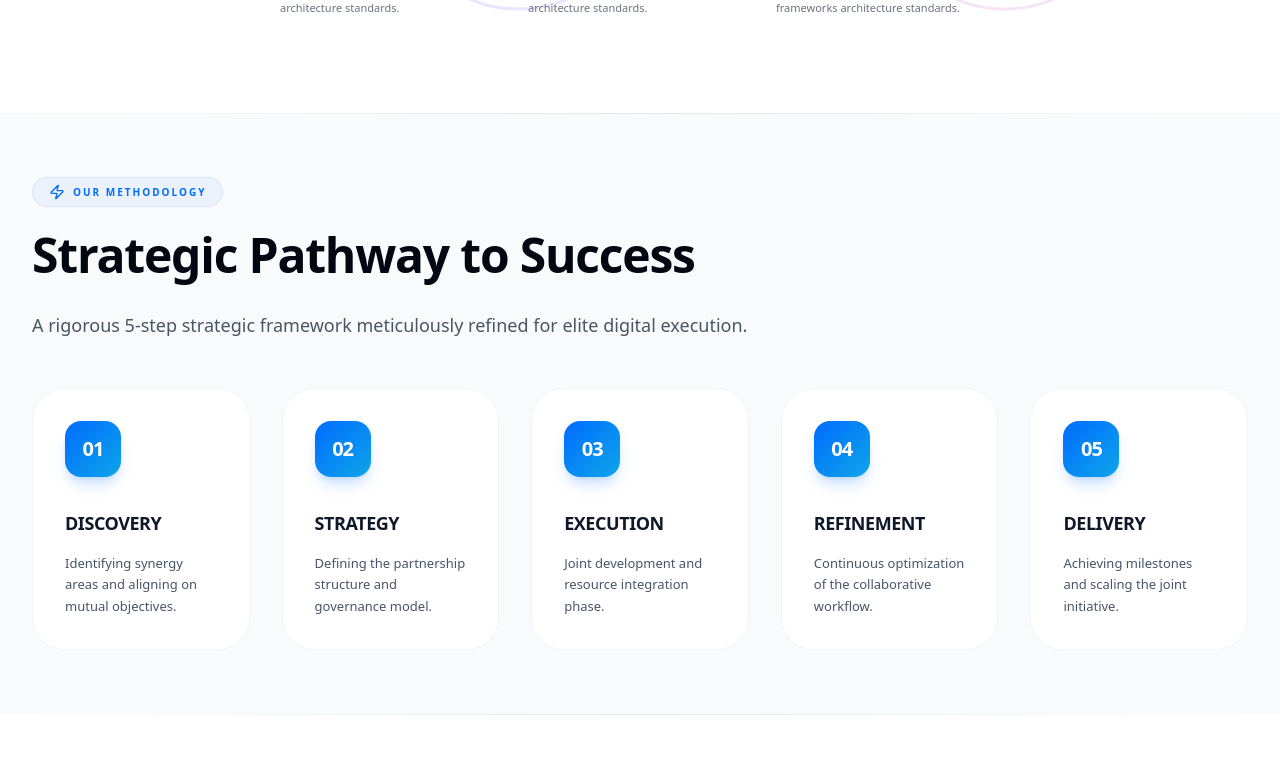
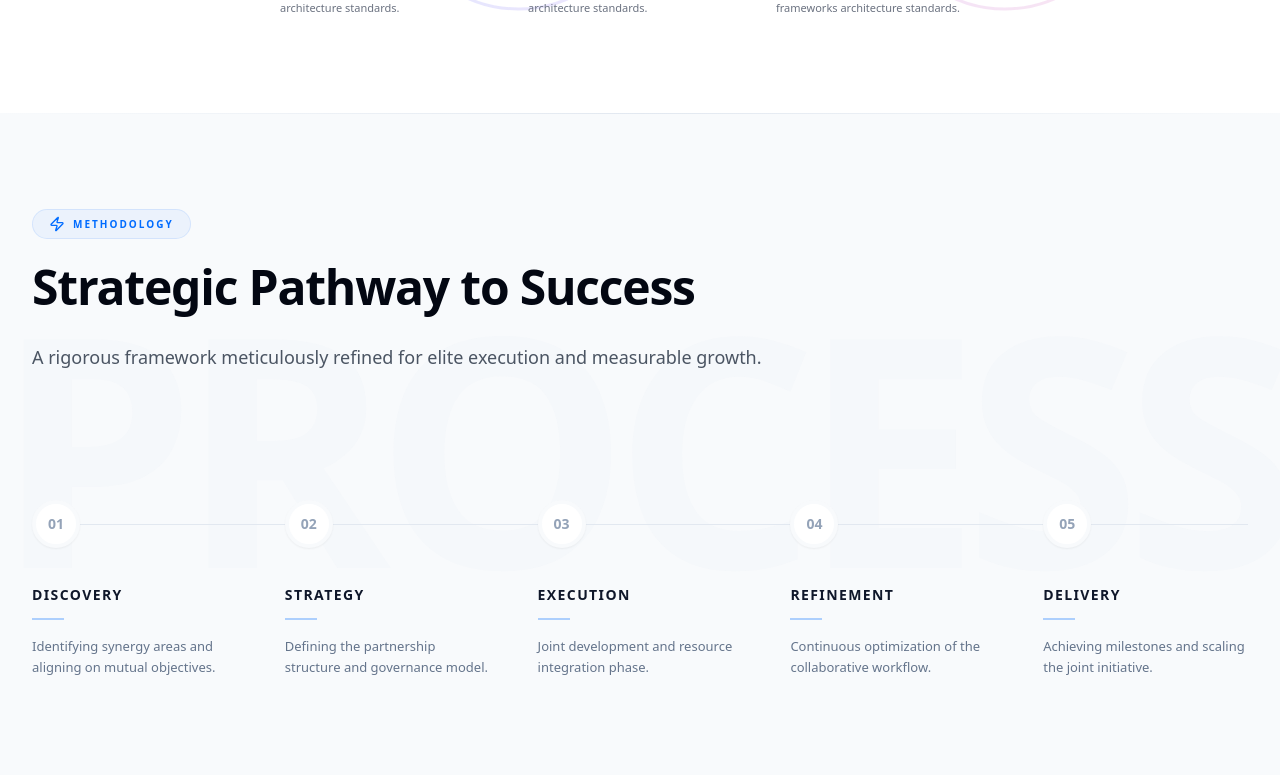
Before and after one commit to Aashra55/Corelyn, a Next.js app: page /services/collaborative-program in a window 1280 px wide. Shown: the part 2045-2820 px from the top of the page. Built offline with nearby package versions, Linux system fonts and the light colour scheme.

Commit message:
Update ServiceTemplate.jsx

```diff
--- a/Components/ServiceTemplate.jsx
+++ b/Components/ServiceTemplate.jsx
@@ -394,35 +394,60 @@ export default function ServiceTemplate({ data }) {
                 </div>
             </section>
 
-            {/* 4. Strategic Framework - ALTERNATED TO GREY BG */}
-            <section className="py-12 md:py-16 bg-gray-50 relative overflow-hidden">
-                <div className="absolute inset-x-0 top-0 h-px bg-gradient-to-r from-transparent via-gray-200 to-transparent" />
-                <div className="max-w-7xl mx-auto px-6 lg:px-8">
+            {/* 4. Strategic Framework - REFINED TIMELINE */}
+            <section className="py-24 bg-slate-50 relative overflow-hidden">
+                <div className="absolute inset-x-0 top-0 h-px bg-gradient-to-r from-transparent via-slate-200 to-transparent" />
+
+                {/* Background Text Accent */}
+                <div className="absolute top-1/2 left-1/2 -translate-x-1/2 -translate-y-1/2 text-[15rem] md:text-[20rem] font-black text-slate-200/30 select-none pointer-events-none uppercase tracking-tighter opacity-50">
+                    Process
+                </div>
+
+                <div className="max-w-7xl mx-auto px-6 lg:px-8 relative z-10">
+                    <div className="flex flex-col md:flex-row md:items-end justify-between gap-8 mb-20">
                         <SectionHeader
-                        subtitle="Our Methodology"
+                            subtitle="Methodology"
                             title="Strategic Pathway to Success"
-                        description="A rigorous 5-step strategic framework meticulously refined for elite digital execution."
+                            description="A rigorous framework meticulously refined for elite execution and measurable growth."
                         />
+                    </div>
 
-                    <div className="grid md:grid-cols-5 gap-6 lg:gap-8">
+                    <div className="relative">
+                        {/* Connecting Line (Desktop) */}
+                        <div className="absolute top-6 left-0 w-full h-px bg-slate-200 hidden md:block" />
+
+                        <div className="grid grid-cols-1 md:grid-cols-5 gap-12 relative">
                             {process.map((step, index) => (
                                 <motion.div
                                     key={index}
                                     initial={{ opacity: 0, y: 20 }}
                                     whileInView={{ opacity: 1, y: 0 }}
                                     viewport={{ once: true }}
-                                transition={{ delay: index * 0.1 }}
+                                    transition={{ duration: 0.5, delay: index * 0.1 }}
                                     className="relative group"
                                 >
-                                <div className="h-full p-8 rounded-[2rem] bg-white border border-slate-100 hover:border-[#006cff]/20 hover:bg-white hover:shadow-xl transition-all duration-500 flex flex-col items-center md:items-start text-center md:text-left">
-                                    <div className="w-14 h-14 rounded-2xl bg-gradient-to-br from-[#006cff] to-sky-500 shadow-lg shadow-[#006cff]/20 flex items-center justify-center mb-8 transform group-hover:scale-110 transition-transform duration-500">
-                                        <span className="text-xl font-black text-white tracking-tighter">{step.step}</span>
+                                    {/* Step Number Circle */}
+                                    <div className="relative z-20 mb-10">
+                                        <div className="w-12 h-12 rounded-full bg-white border-4 border-slate-50 flex items-center justify-center shadow-sm group-hover:shadow-lg group-hover:border-[#006cff]/10 transition-all duration-500">
+                                            <span className="text-sm font-black text-slate-400 group-hover:text-[#006cff] transition-colors">{step.step}</span>
                                         </div>
-                                    <h4 className="text-lg font-bold text-slate-900 mb-4 tracking-tight uppercase">{step.title}</h4>
-                                    <p className="text-slate-600 text-[13px] leading-relaxed font-medium">{step.description}</p>
                                     </div>
+
+                                    <div className="space-y-4">
+                                        <h4 className="text-sm font-black text-slate-900 uppercase tracking-widest leading-none">
+                                            {step.title}
+                                        </h4>
+                                        <div className="w-8 h-[2px] bg-[#006cff]/30 group-hover:w-full transition-all duration-500" />
+                                        <p className="text-slate-500 text-[13px] leading-relaxed font-medium">
+                                            {step.description}
+                                        </p>
+                                    </div>
+
+                                    {/* Hover Card Background Effect */}
+                                    <div className="absolute -inset-6 bg-white/0 group-hover:bg-white/100 rounded-[2rem] -z-10 transition-all duration-500 border border-transparent group-hover:border-slate-100 group-hover:shadow-2xl group-hover:shadow-slate-200/50" />
                                 </motion.div>
                             ))}
+                        </div>
                     </div>
                 </div>
             </section>
```
Lines whose indentation alone changed are shown as unchanged.
